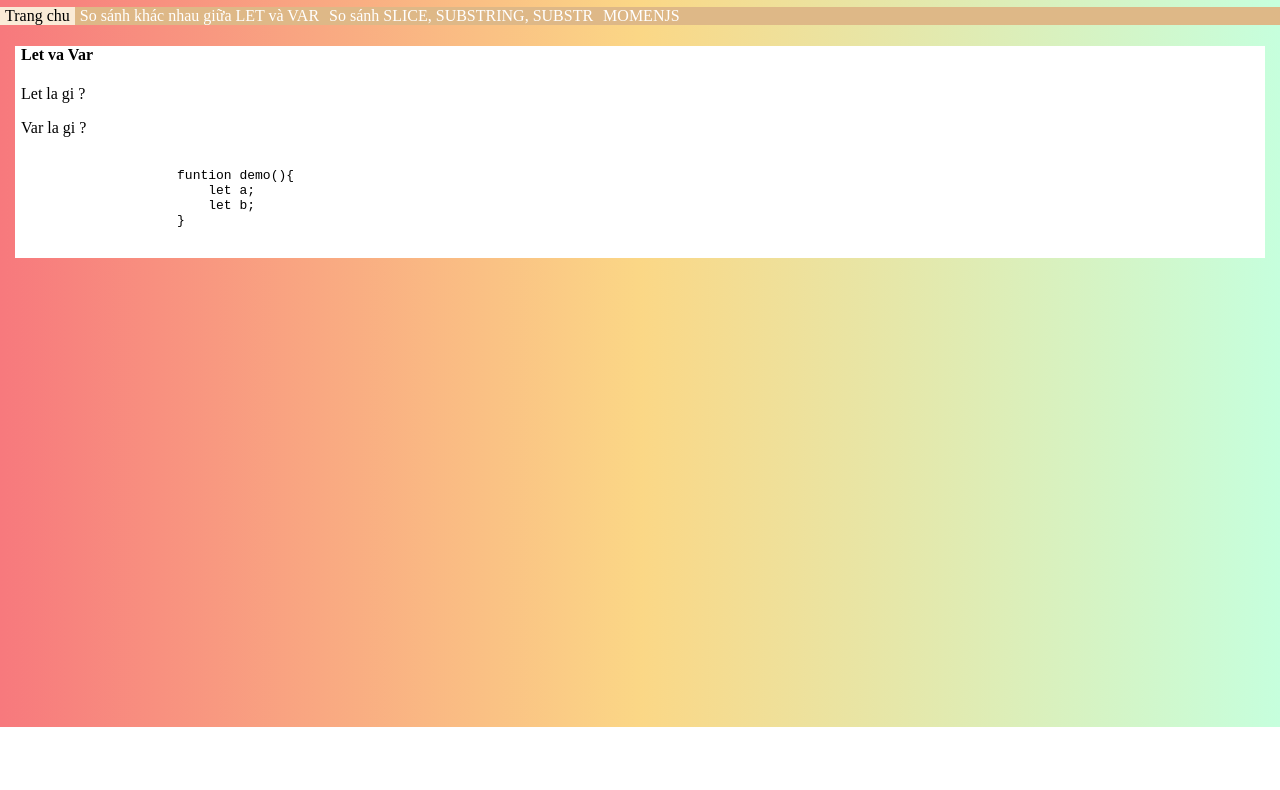
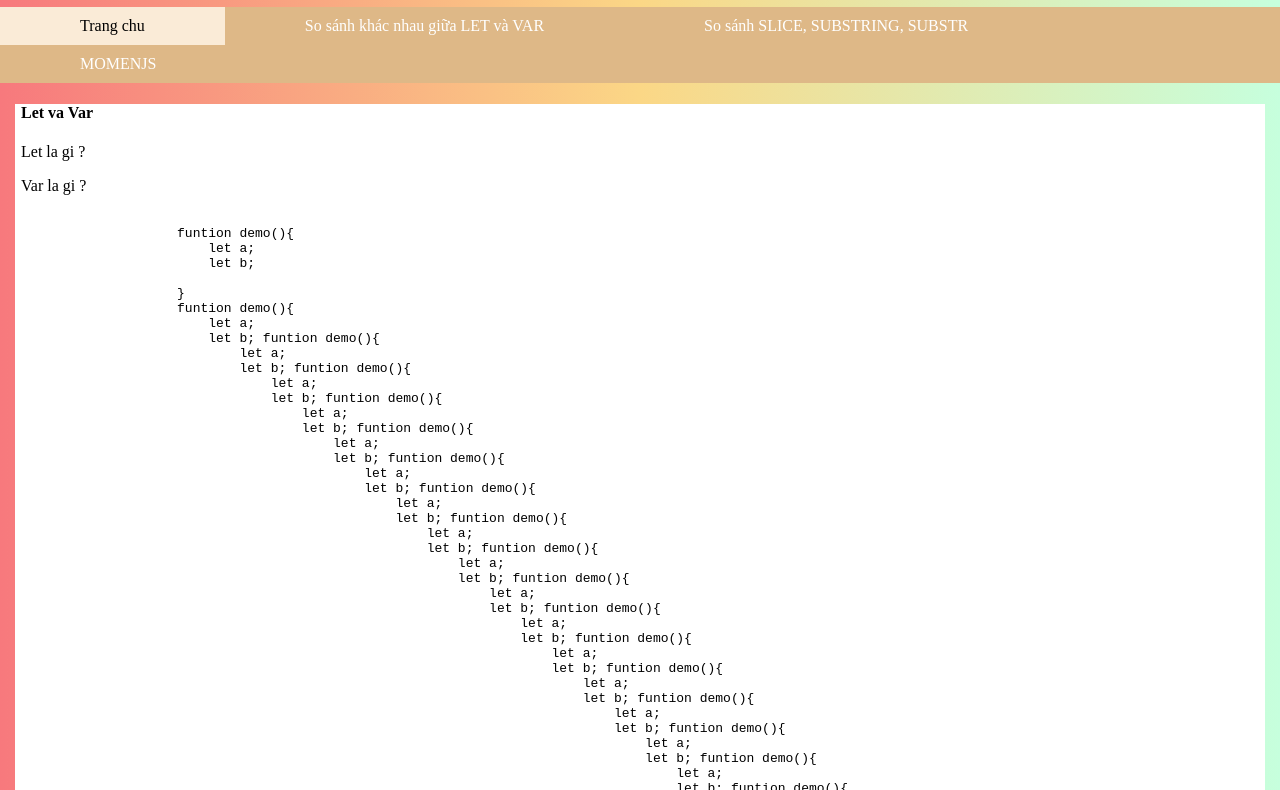
Before and after one commit to Engqueen/Thangtu, a plain HTML site: page index.html in a window 1280 px wide. Shown: the part 73-863 px from the top of the page. Before the commit the page ends 800 px from the top, so only its background shows below. Drawn offline with Linux system fonts and the light colour scheme.

Commit message:
THÊM CSS

```diff
--- a/index.html
+++ b/index.html
@@ -10,7 +10,7 @@
 </head>
 <body>
     <header>
-        <h1>Blog of sinh vien</h1>
+        <h1>ENGQUEEN.COM</h1>
     </header>
     <nav>
         <ul>
@@ -19,6 +19,7 @@
         <li><a href="so-sanh-sss.html">So sánh SLICE, SUBSTRING, SUBSTR</a></li>
         <li><a href="moment.html">MOMENJS</a></li>
         </ul>
+    </nav>
         <article>
             <h4>Let va Var</h4>
             <p>Let la gi ?</p>
@@ -28,10 +29,52 @@
                     funtion demo(){
                         let a;
                         let b;
+
                     }
+                    funtion demo(){
+                        let a;
+                        let b; funtion demo(){
+                            let a;
+                            let b; funtion demo(){
+                                let a;
+                                let b; funtion demo(){
+                                    let a;
+                                    let b; funtion demo(){
+                                        let a;
+                                        let b; funtion demo(){
+                                            let a;
+                                            let b; funtion demo(){
+                                                let a;
+                                                let b; funtion demo(){
+                                                    let a;
+                                                    let b; funtion demo(){
+                                                        let a;
+                                                        let b; funtion demo(){
+                                                            let a;
+                                                            let b; funtion demo(){
+                                                                let a;
+                                                                let b; funtion demo(){
+                                                                    let a;
+                                                                    let b; funtion demo(){
+                                                                        let a;
+                                                                        let b; funtion demo(){
+                                                                            let a;
+                                                                            let b; funtion demo(){
+                                                                                let a;
+                                                                                let b; funtion demo(){
+                                                                                    let a;
+                                                                                    let b; funtion demo(){
+                                                                                        let a;
+                                                                                        let b; funtion demo(){
+                                                                                            let a;
+                                                                                            let b; funtion demo(){
+                                                                                                let a;
+                                                                                                let b;
                 </code>
+
             </pre>
         </article>
-    </nav>
+   <footer>  by engqueen2x
+       </footer>
 </body>
 </html>
--- a/resource/main.css
+++ b/resource/main.css
@@ -7,6 +7,7 @@ body{
 }
 header h1{
     text-align: center;
+    background-color:white;
 }
 nav ul{
     list-style-type: none;
@@ -18,6 +19,10 @@ nav ul{
     padding: 0 ;
 
 }
+nav{
+    position: sticky;
+    top: 0px;
+}
 nav ul li{
     float: left;
     /* display: inline-block;
@@ -28,7 +33,8 @@ nav ul li a{
     text-decoration: none;
     display: block;
     color: white;
-    padding: 0 5px;
+    padding: 10px 80px 10px 80px;
+
 }
 nav ul li a:hover{
     background-color:antiquewhite ;
@@ -45,7 +51,12 @@ nav .nav-active{
     position: sticky;
     top: 10px;
 }
-@media only screen and(max-width:800px){
+footer{
+    color: blue;
+    display: block;
+    text-align: end;
+}
+@media only screen and (max-width:800px){
     nav ul li {
         float: none;
         text-align: center;
```
Also changed, not shown: so-sanh.html (+2 -0 lines).
